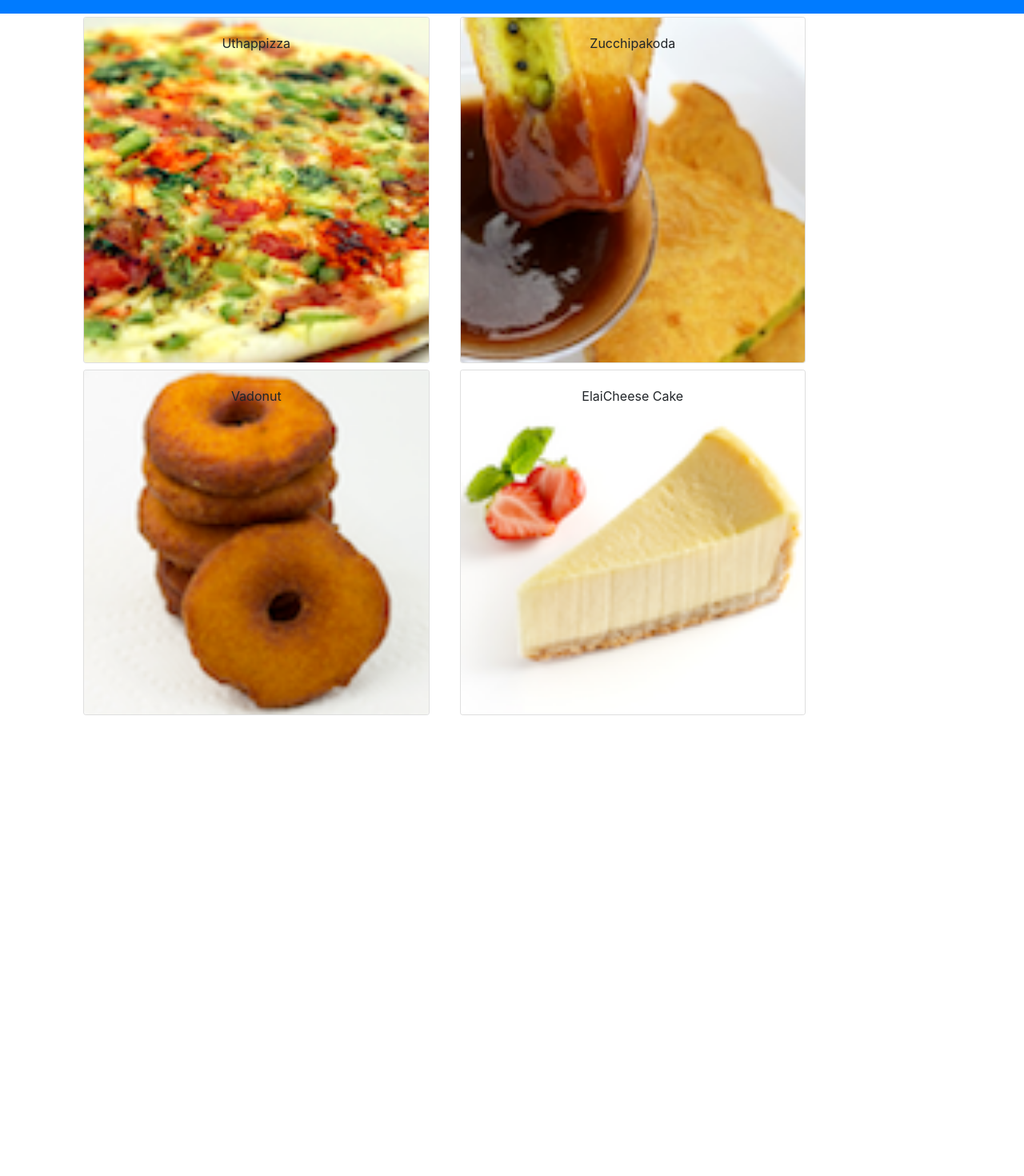
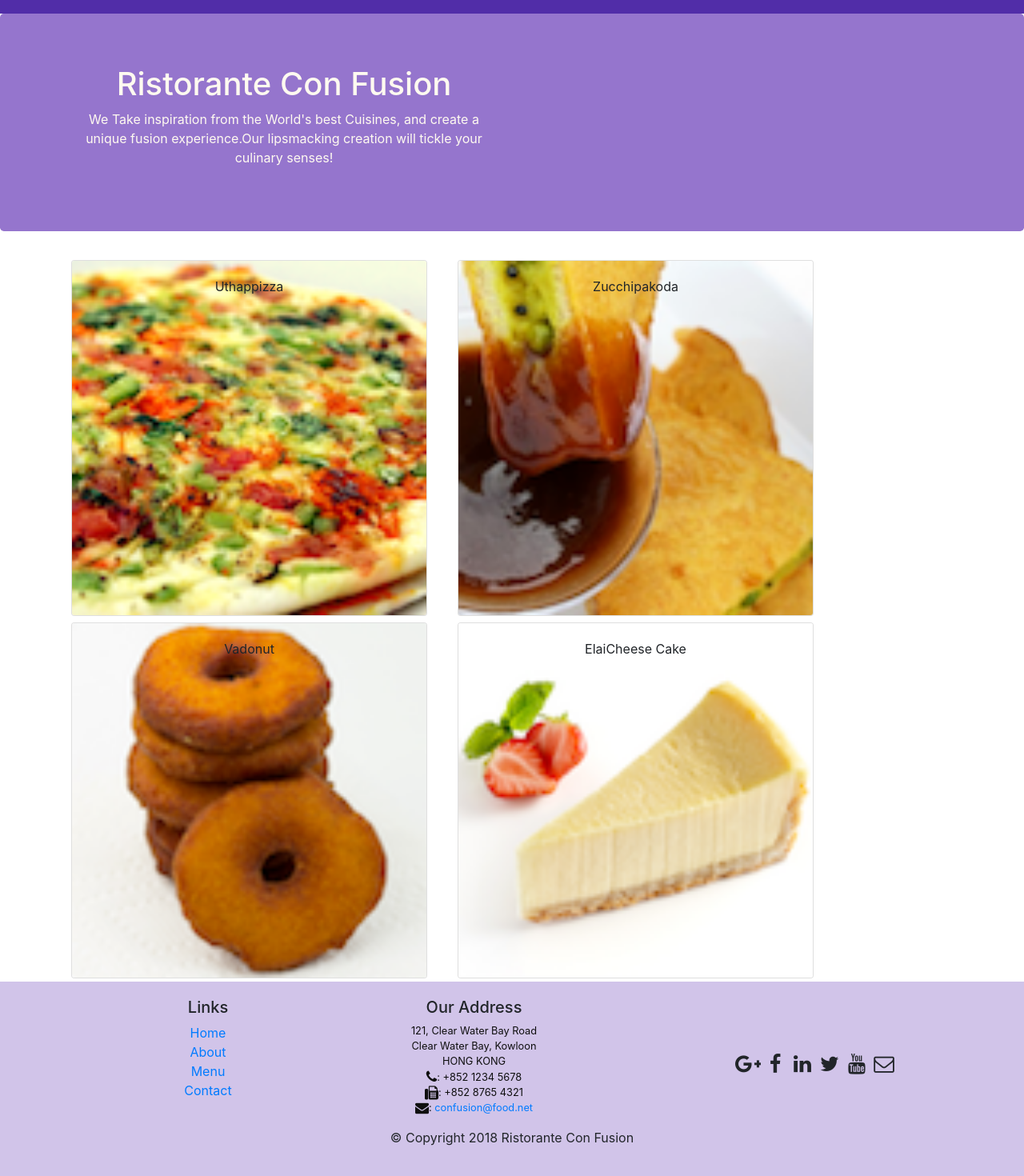
Before and after one commit to gpsuhas20/React-Resturant-website, a React (Create React App) app: page / in a window 1280 px wide. Shown: the part 39-1509 px from the top of the page at 80% size. Before the commit the page ends 937 px from the top, so only its background shows below. Built offline with nearby package versions, Linux system fonts and the light colour scheme.

Commit message:
header and footer

```diff
--- a/package.json
+++ b/package.json
@@ -7,6 +7,8 @@
     "@testing-library/react": "^9.3.2",
     "@testing-library/user-event": "^7.1.2",
     "bootstrap": "^4.5.0",
+    "bootstrap-social": "^5.1.1",
+    "font-awesome": "^4.7.0",
     "react": "^16.13.1",
     "react-dom": "^16.13.1",
     "react-popper": "^2.2.3",
--- a/src/App.css
+++ b/src/App.css
@@ -36,3 +36,36 @@
     transform: rotate(360deg);
   }
 }
+.row-header{
+  margin:0px auto;
+  padding:0px auto;
+}
+
+.row-content {
+  margin:0px auto;
+  padding: 50px 0px 50px 0px;
+  border-bottom: 1px ridge;
+  min-height:400px;
+}
+
+.footer{
+  background-color: #D1C4E9;
+  margin:0px auto;
+  padding: 20px 0px 20px 0px;
+}
+.jumbotron {
+  padding:70px 30px 70px 30px;
+  margin:0px auto;
+  background: #9575CD !important;
+  color:floralwhite;
+}
+
+address{
+  font-size:80%;
+  margin:0px;
+  color:#0f0f0f;
+}
+
+.navbar-dark {
+  background-color: #512DA8;
+}
--- a/src/App.js
+++ b/src/App.js
@@ -1,6 +1,5 @@
 import React, { Component } from 'react';
 import Main from './components/MainComponent';
-import Menu from './components/MenuComponent';
 import './App.css';
 
 
--- /dev/null
+++ b/src/components/FooterComponent.js
@@ -0,0 +1,50 @@
+import React from 'react';
+
+function Footer(props) {
+    return(
+    <div className="footer">
+        <div className="container">
+            <div className="row justify-content-center">
+                <div className="col-4 offset-1 col-sm-2">
+                    <h5>Links</h5>
+                    <ul className="list-unstyled">
+                        <li><a href="#">Home</a></li>
+                        <li><a href="#">About</a></li>
+                        <li><a href="#">Menu</a></li>
+                        <li><a href="contactus.html">Contact</a></li>
+                    </ul>
+                </div>
+                <div className="col-7 col-sm-5">
+                    <h5>Our Address</h5>
+                    <address>
+		              121, Clear Water Bay Road<br />
+		              Clear Water Bay, Kowloon<br />
+		              HONG KONG<br />
+		              <i className="fa fa-phone fa-lg"></i>: +852 1234 5678<br />
+		              <i className="fa fa-fax fa-lg"></i>: +852 8765 4321<br />
+		              <i className="fa fa-envelope fa-lg"></i>: <a href="mailto:confusion@food.net">
+                         confusion@food.net</a>
+                    </address>
+                </div>
+                <div className="col-12 col-sm-4 align-self-center">
+                    <div className="text-center">
+                        <a className="btn btn-social-icon btn-google" href="http://google.com/+"><i className="fa fa-google-plus"></i></a>
+                        <a className="btn btn-social-icon btn-facebook" href="http://www.facebook.com/profile.php?id="><i className="fa fa-facebook"></i></a>
+                        <a className="btn btn-social-icon btn-linkedin" href="http://www.linkedin.com/in/"><i className="fa fa-linkedin"></i></a>
+                        <a className="btn btn-social-icon btn-twitter" href="http://twitter.com/"><i className="fa fa-twitter"></i></a>
+                        <a className="btn btn-social-icon btn-google" href="http://youtube.com/"><i className="fa fa-youtube"></i></a>
+                        <a className="btn btn-social-icon" href="mailto:"><i className="fa fa-envelope-o"></i></a>
+                    </div>
+                </div>
+            </div>
+            <div className="row justify-content-center">
+                <div className="col-auto">
+                    <p>© Copyright 2018 Ristorante Con Fusion</p>
+                </div>
+            </div>
+        </div>
+    </div>
+    )
+}
+
+export default Footer;
--- /dev/null
+++ b/src/components/HeaderComponent.js
@@ -0,0 +1,33 @@
+import React,{Component} from 'react'
+import {Navbar,NavbarBrand,Jumbotron} from 'reactstrap';
+// using  raect fragment to bunch group of react elements and return it.
+//instead of div using div creates a extra node in react dom so to avoid that we are uing react fragement.
+class Header extends Component
+{
+    render()
+    {
+        return(
+            <React.Fragment>
+            <Navbar className="navbar-dark">
+                <div className="container">
+                 <NavbarBrand href="/">
+              Ristorante Con Fusion
+            </NavbarBrand>
+          </div>
+        </Navbar>
+        <Jumbotron className="jumbotron">
+            <div className="container">
+                <div className="row row-header">
+                    <div className="col-12 col-sm-6">
+                        <h1>Ristorante Con Fusion</h1>
+                        <p>We Take inspiration from the World's best Cuisines, and create a unique fusion experience.Our lipsmacking creation will tickle your culinary senses!</p>
+                    </div>
+                </div>
+            </div>
+
+        </Jumbotron>
+            </React.Fragment>
+        )
+    }
+}
+export default Header
--- a/src/components/MainComponent.js
+++ b/src/components/MainComponent.js
@@ -1,10 +1,10 @@
 import React, { Component } from 'react';
-import {Navbar,NavbarBrand} from 'reactstrap';
+
 import Menu from './MenuComponent';
 import {DISHES} from '../shared/dishes';
 import Dishdetail from './DishdetailComponent'
-
-
+import Header from './HeaderComponent'
+import Footer from './FooterComponent'
 
 class Main extends Component
 {
@@ -33,15 +33,9 @@
   {
     return(
       <div className="App">
-        <Navbar dark color="primary">
-          <div className="container">
-            <NavbarBrand href="/">
-              Ristorante Con Fusion
-            </NavbarBrand>
-          </div>
-        </Navbar>
-        <div className="container">
 
+
+        <Header/>
         <Menu dishes={this.state.dishes}
 
 
@@ -54,7 +48,7 @@
 
             )[0]}/>
             {/*<Dishdetail dish={this.state.selectedDish} and in menu component on click function pass dish instead of dishid here passing dishid makes it faster to execute. */}
-        </div>
+      <Footer/>
         </div>
     )
   }
--- a/src/index.js
+++ b/src/index.js
@@ -2,6 +2,9 @@
 import ReactDOM from 'react-dom';
 import './index.css';
 import App from './App';
+import 'font-awesome/css/font-awesome.min.css'
+import 'bootstrap-social/bootstrap-social.css'
+
 
 
 import 'bootstrap/dist/css/bootstrap.min.css';
```
Also changed, not shown: 1 other file (tests, documents, lock files or other folders).
